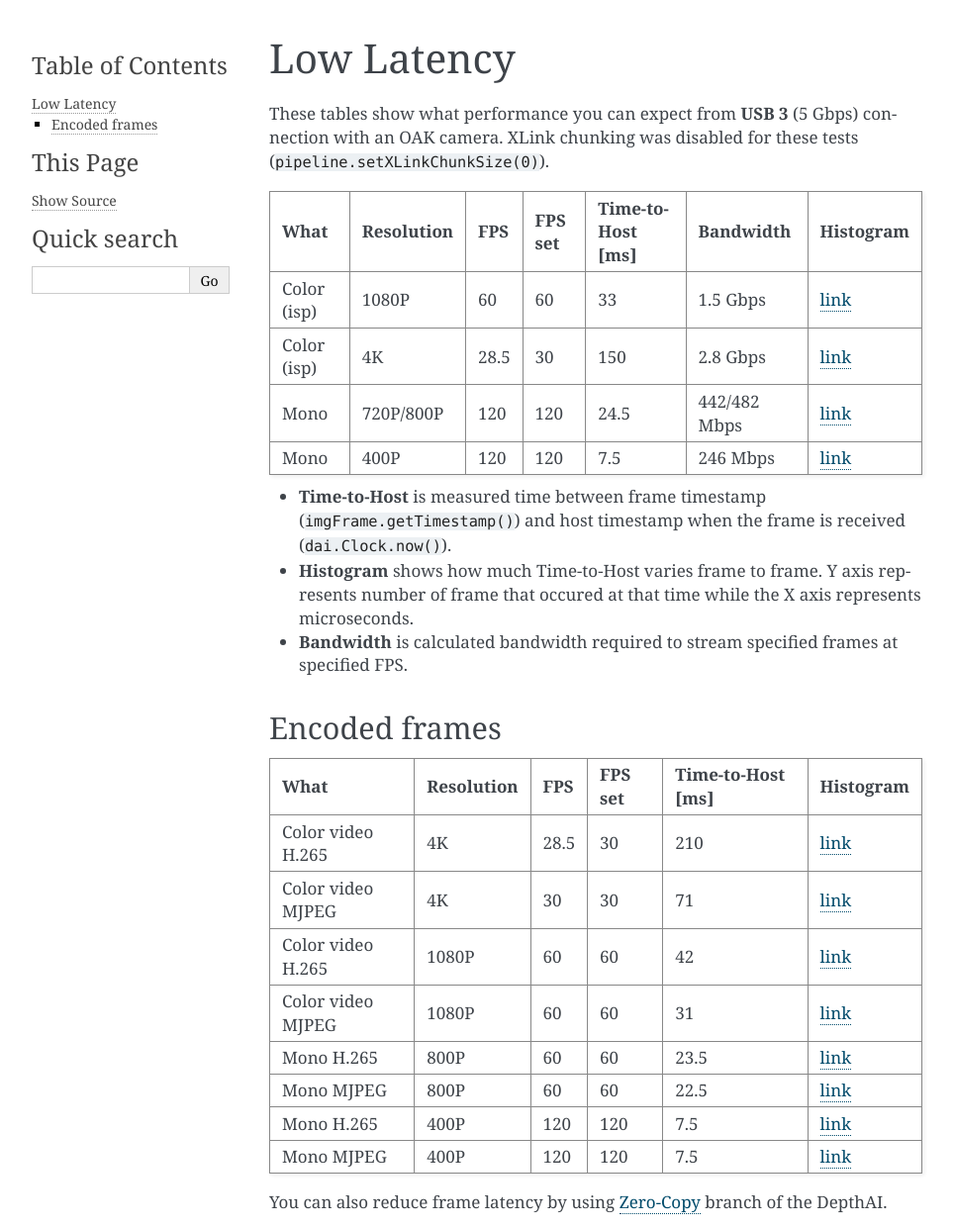
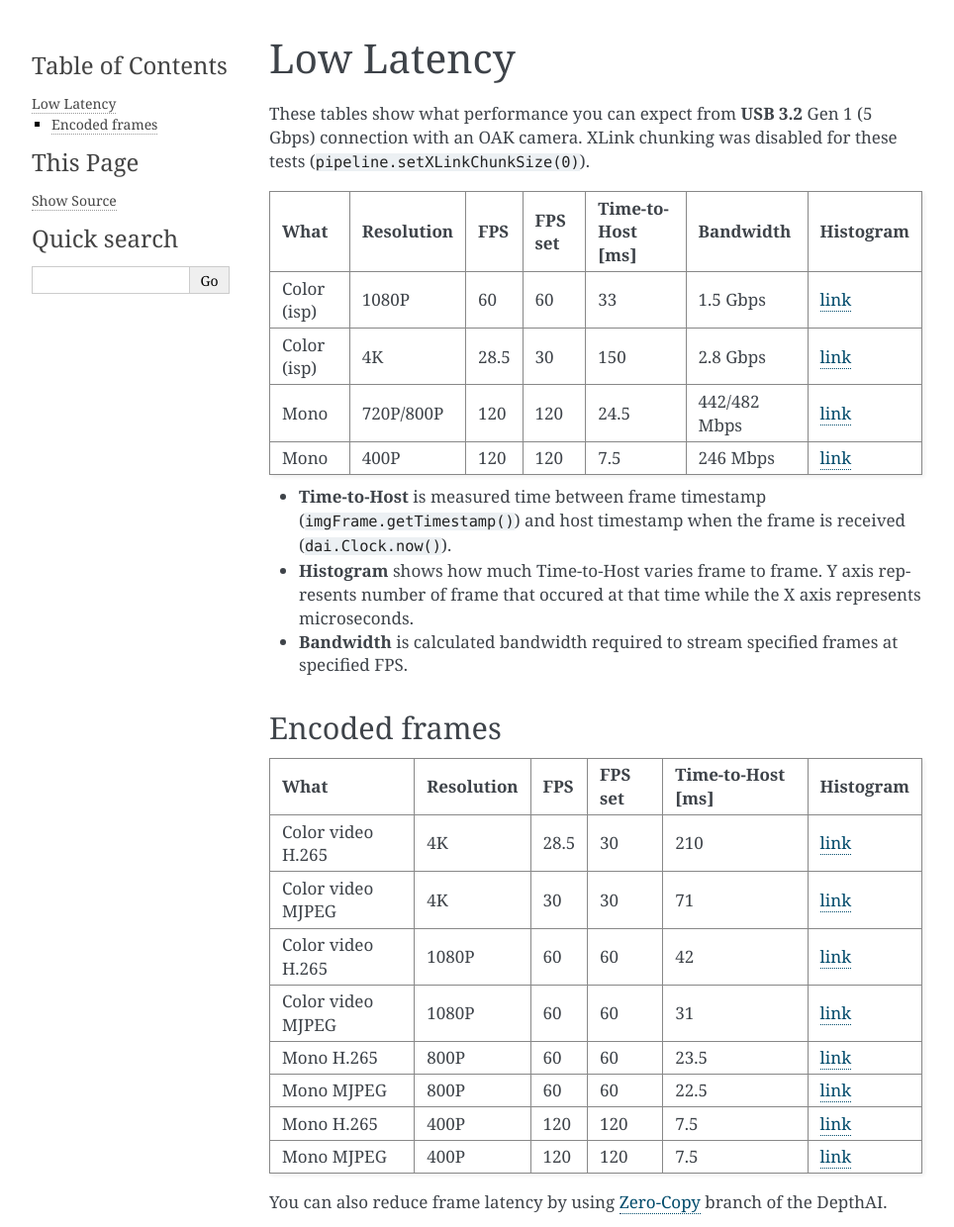
Before and after one commit to luxonis/depthai-python, a Sphinx documentation site: the page built from docs/source/tutorials/low-latency.rst, in a window 1280 px wide, cut to the strip 0-1240 px from the top of the page. Shown: the whole strip at 99% size, without its empty margins (148-1112 px from the left). Built offline with Sphinx 7.4.7, drawn with Linux system fonts in a browser that asks for light colours; pages that are not in the unit, such as notebooks, are missing from menus; the version number could not be read and is left out.

Commit message:
Updated based on comments

```diff
--- a/docs/source/tutorials/low-latency.rst
+++ b/docs/source/tutorials/low-latency.rst
@@ -1,7 +1,7 @@
 Low Latency
 ===========
 
-These tables show what performance you can expect from **USB 3** (5 Gbps) connection with an OAK camera. XLink chunking was
+These tables show what performance you can expect from **USB 3.2** Gen 1 (5 Gbps) connection with an OAK camera. XLink chunking was
 disabled for these tests (:code:`pipeline.setXLinkChunkSize(0)`).
 
 .. list-table::
```
